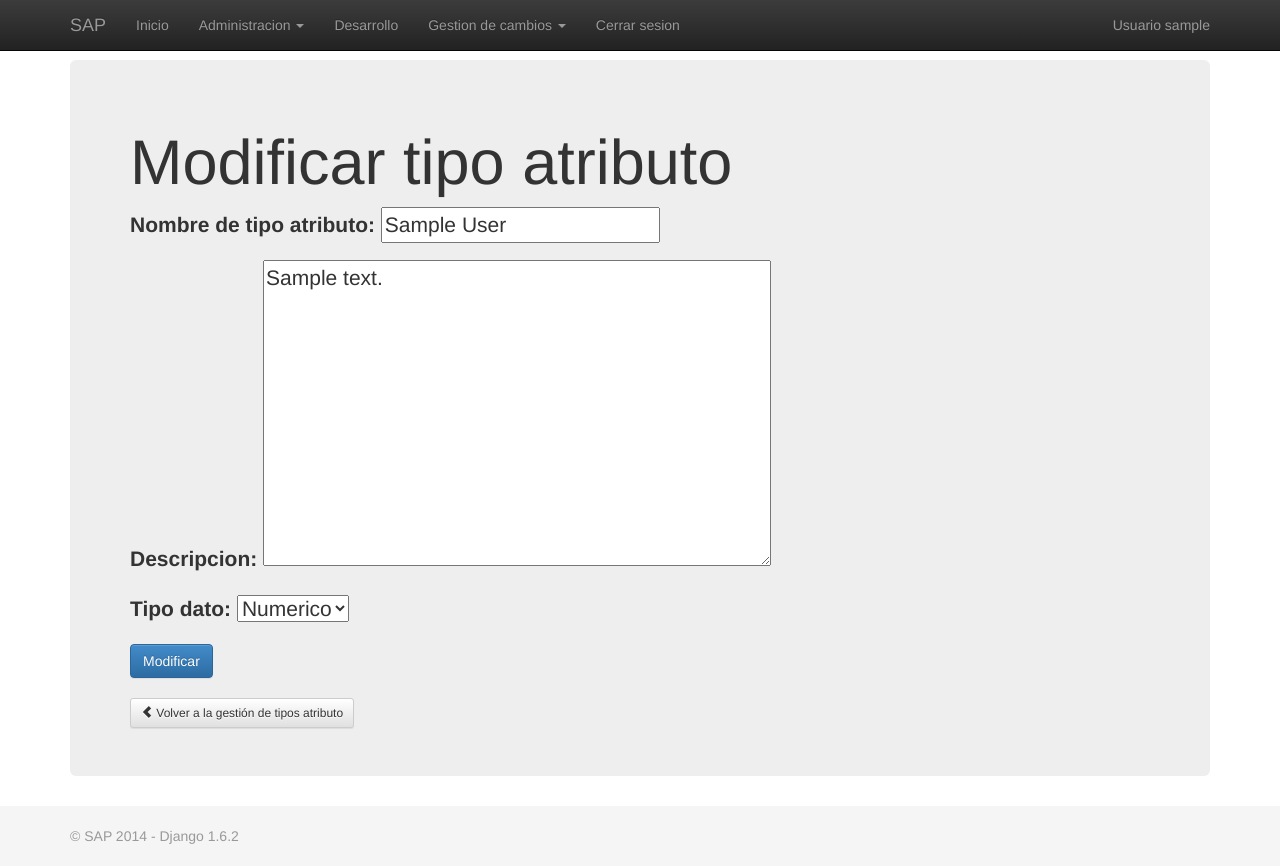
After one commit to 9andresc/proyecto-sap, a Django app: page /administracion/gestion_tipos_atributo/modificar_tipo_atributo/1/ in a window 1280 px wide. The commit adds this page. Run offline with Django 3.2, Linux system fonts and the light colour scheme; a user stored in the database is signed in; tables that the repository leaves empty hold one stand-in row (values such as "Sample post"); some libraries are stand-ins or nearby versions.

Commit message:
Creación del formulario para modificar tipo atributo, creado el html modificar tipo de atributo, añadida la url modificar tipo de atributo, creada la vista modificar tipo de atributo.

```diff
--- a/sap/administracion/forms.py
+++ b/sap/administracion/forms.py
@@ -69,7 +69,7 @@ class CrearRolForm(forms.Form):
 
 class ModificarRolForm(forms.Form):
     nombre = forms.CharField(label="Nombre de rol", widget=forms.TextInput(), required=True)
-    descripcion = forms.CharField(label="Descripcion", widget=forms.TextInput(), required=True)
+    descripcion = forms.CharField(label="Descripcion", widget=forms.Textarea, required=True)
 
     def clean_nombre(self):
         nombre = self.cleaned_data['nombre']
@@ -93,3 +93,18 @@ class CrearTipoAtributoForm(forms.Form):
         except TipoAtributo.DoesNotExist:
             return nombre
         raise forms.ValidationError('Nombre de tipo atributo ya registrado')
+
+class ModificarTipoAtributoForm(forms.Form):
+    nombre = forms.CharField(label="Nombre de tipo atributo", widget=forms.TextInput(), required=True)
+    descripcion = forms.CharField(label="Descripcion", widget=forms.Textarea, required=True)
+    tipo_dato = forms.ChoiceField(label="Tipo dato",choices=TIPO_DATO, required=True)
+
+    def clean_nombre(self):
+        nombre = self.cleaned_data['nombre']
+        try:
+            tipo_atributo = TipoAtributo.objects.get(nombre=nombre)
+            if tipo_atributo.nombre == nombre:
+                return nombre
+        except TipoAtributo.DoesNotExist:
+            return nombre
+        raise forms.ValidationError('Nombre de tipo atributo ya registrado')
--- a/sap/administracion/templates/tipo_atributo/gestion_tipos_atributo.html
+++ b/sap/administracion/templates/tipo_atributo/gestion_tipos_atributo.html
@@ -25,7 +25,7 @@
                 			<tr>
                     			<td>{{ t.id }}</td>
                     			<td>{{ t.nombre }}</td>
-                    			<td><a class="btn btn-sm btn-default" href="/administracion/gestion_roles/modificar_rol/{{ r.id }}/"><span class="glyphicon glyphicon-edit"></span> Modificar</a></td>
+                    			<td><a class="btn btn-sm btn-default" href="/administracion/gestion_tipos_atributo/modificar_tipo_atributo/{{ t.id }}/"><span class="glyphicon glyphicon-edit"></span> Modificar</a></td>
                     			<td><a class="btn btn-sm btn-default" href="/administracion/gestion_roles/eliminar_rol/{{ r.id }}/"><span class="glyphicon glyphicon-trash"></span> Eliminar</a></td>
                     			<td><a class="btn btn-sm btn-default" href="/administracion/gestion_roles/permisos/rol/{{ r.id }}/"><span class="glyphicon glyphicon-cog"></span> Permisos</a></td>
                     			<td><a class="btn btn-sm btn-default" href="/administracion/gestion_tipos_atributo/tipo_atributo/{{ t.id }}/"><span class="glyphicon glyphicon-search"></span> Visualizar</a></td>
--- /dev/null
+++ b/sap/administracion/templates/tipo_atributo/modificar_tipo_atributo.html
@@ -0,0 +1,15 @@
+{% extends "base.html" %}
+{% block title %}SAP - Modificar tipo atributo {{ tipo_atributo.nombre }}{% endblock %}
+{% block content %}
+<div class="jumbotron">
+		<h1>Modificar tipo atributo</h1>
+		<form class="form-horizontal" method="POST">
+			{% csrf_token %}
+			{{ form.as_p }}
+            <button type="submit" class="btn btn-primary">Modificar</button>
+		</form>
+		<br>
+		<a class="btn btn-sm btn-default" href="{% url 'vista_gestion_tipos_atributo' %}"><span class="glyphicon glyphicon-chevron-left"></span> Volver a la gestión de tipos atributo</a>
+
+</div>
+{% endblock %}
--- a/sap/administracion/urls.py
+++ b/sap/administracion/urls.py
@@ -1,7 +1,7 @@
 from django.conf.urls import patterns, url
 from administracion.views import crear_usuario_view, gestion_usuarios_view, visualizar_usuario_view, modificar_usuario_view, eliminar_usuario_view, roles_usuario_view, agregar_rol_view, confirmacion_agregar_rol_view, confirmacion_quitar_rol_view
 from administracion.views import gestion_roles_view, crear_rol_view, visualizar_rol_view, modificar_rol_view, eliminar_rol_view, permisos_rol_view, agregar_permiso_view, confirmacion_agregar_permiso_view, quitar_permiso_view
-from administracion.views import gestion_tipos_atributo_view, crear_tipo_atributo_view, visualizar_tipo_atributo_view
+from administracion.views import gestion_tipos_atributo_view, crear_tipo_atributo_view, visualizar_tipo_atributo_view, modificar_tipo_atributo_view
 
 urlpatterns = patterns('',
     url(r'^administracion/gestion_usuarios/$', gestion_usuarios_view, name="vista_gestion_usuarios"),
@@ -25,4 +25,5 @@ urlpatterns = patterns('',
     url(r'^administracion/gestion_tipos_atributo/$', gestion_tipos_atributo_view, name="vista_gestion_tipos_atributo"),
     url(r'^administracion/gestion_tipos_atributo/crear_tipo_atributo/$', crear_tipo_atributo_view, name="vista_crear_tipo_atributo"),
     url(r'^administracion/gestion_tipos_atributo/tipo_atributo/(?P<id_tipo_atributo>.*)/$', visualizar_tipo_atributo_view, name="vista_visualizar_tipo_atributo"),
+    url(r'^administracion/gestion_tipos_atributo/modificar_tipo_atributo/(?P<id_tipo_atributo>.*)/$', modificar_tipo_atributo_view, name="vista_modificar_tipo_atributo"),
 )
--- a/sap/administracion/views.py
+++ b/sap/administracion/views.py
@@ -3,8 +3,8 @@ from django.template import RequestContext
 from django.contrib.auth.models import User
 from django.http.response import HttpResponseRedirect
 from django.contrib.auth.decorators import login_required
-from administracion.forms import CrearUsuarioForm, ModificarUsuarioForm, CrearRolForm, ModificarRolForm, CrearTipoAtributoForm
-from administracion.models import Rol, Permiso,TipoAtributo
+from administracion.forms import CrearUsuarioForm, ModificarUsuarioForm, CrearRolForm, ModificarRolForm, CrearTipoAtributoForm, ModificarTipoAtributoForm
+from administracion.models import Rol, Permiso, TipoAtributo, TIPO_DATO
 
 @login_required(login_url='/login/')
 def gestion_usuarios_view(request):
@@ -244,3 +244,27 @@ def visualizar_tipo_atributo_view(request, id_tipo_atributo):
     tipo_atributo = TipoAtributo.objects.get(id=id_tipo_atributo)
     ctx = {'tipo_atributo': tipo_atributo}
     return render_to_response('tipo_atributo/visualizar_tipo_atributo.html', ctx, context_instance=RequestContext(request))
+
+@login_required(login_url='/login/')
+def modificar_tipo_atributo_view(request, id_tipo_atributo):
+    tipo_atributo = TipoAtributo.objects.get(id=id_tipo_atributo)
+    if request.method == "POST":
+        form = ModificarTipoAtributoForm(data=request.POST)
+        if form.is_valid():
+            nombre = form.cleaned_data['nombre']
+            descripcion = form.cleaned_data['descripcion']
+            tipo_dato = form.cleaned_data['tipo_dato']
+            tipo_atributo.nombre = nombre
+            tipo_atributo.descripcion = descripcion
+            tipo_atributo.tipo_dato = tipo_dato
+            tipo_atributo.save()
+            return HttpResponseRedirect('/administracion/gestion_tipos_atributo/tipo_atributo/%s'%tipo_atributo.id)
+
+    if request.method == "GET":
+        form = ModificarTipoAtributoForm(initial={
+            'nombre': tipo_atributo.nombre,
+            'descripcion': tipo_atributo.descripcion,
+            'tipo_dato': tipo_atributo.tipo_dato,
+            })
+    ctx = {'form': form, 'tipo_atributo': tipo_atributo}
+    return render_to_response('tipo_atributo/modificar_tipo_atributo.html', ctx, context_instance=RequestContext(request))
```
